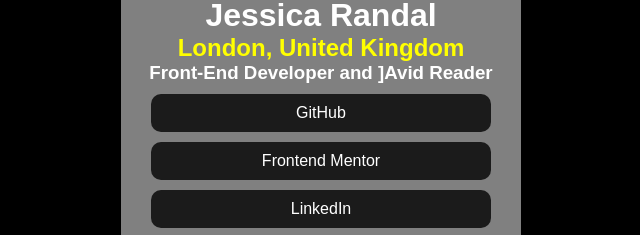
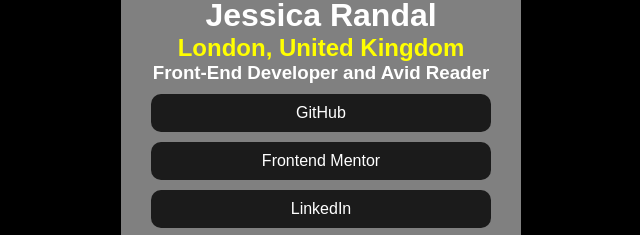
Before and after one commit to MiguelAngelTG7/Prueba, a plain HTML site: page index.html in a window 1280 px wide. Shown: the part 273-508 px from the top of the page, 319-959 px from the left. Drawn offline with Linux system fonts and the light colour scheme.

Commit message:
index.html

```diff
--- a/index.html
+++ b/index.html
@@ -24,7 +24,7 @@
         </div>
 
         <div class="text3">
-            <h3 class="textbackcolor">Front-End Developer and ]Avid Reader</h3>
+            <h3 class="textbackcolor">Front-End Developer and Avid Reader</h3>
         </div>
 
        </div>
```
